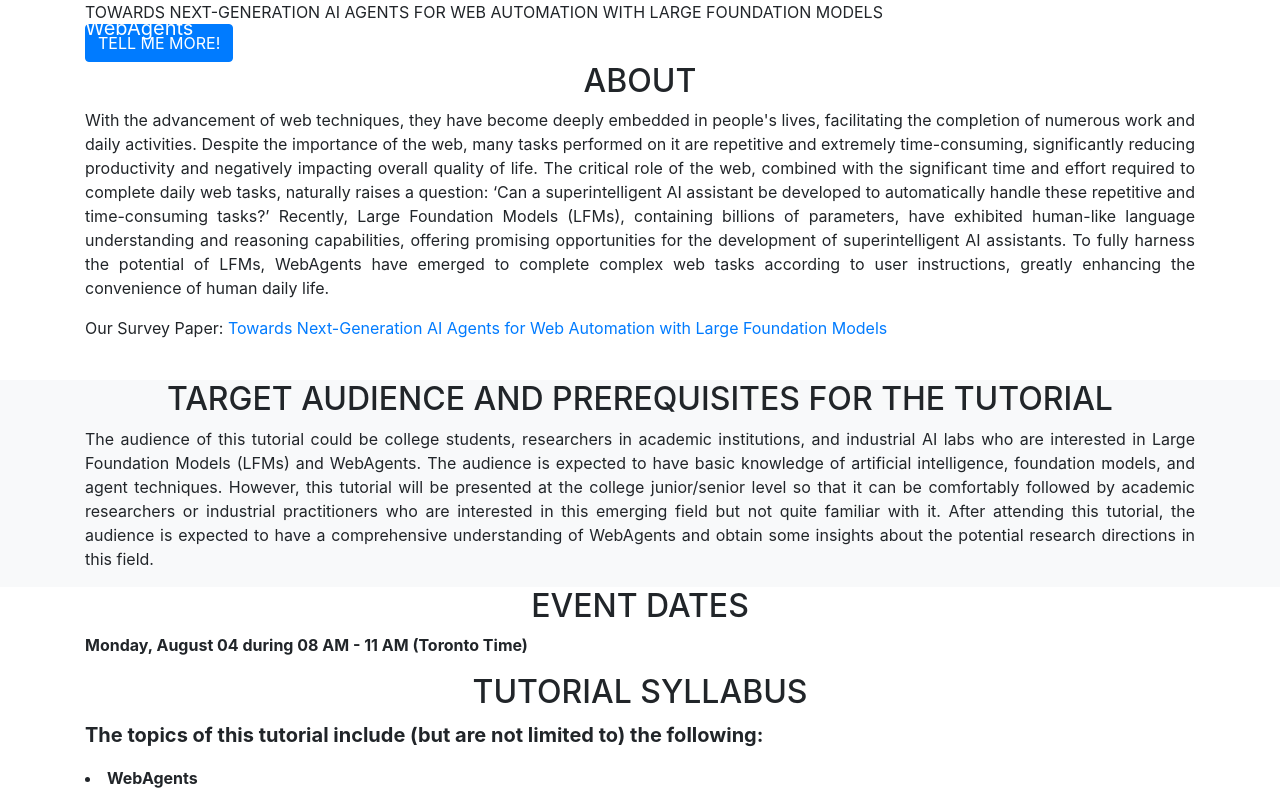
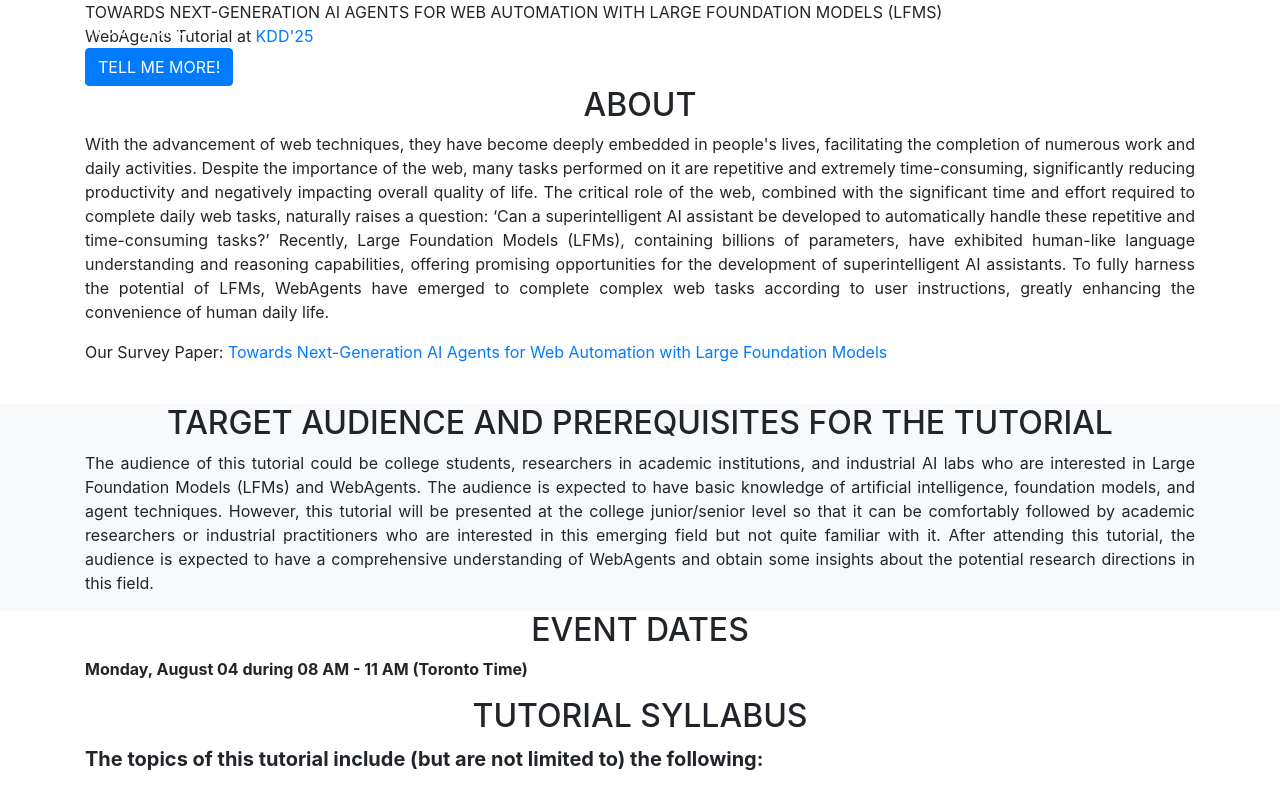
Before and after one commit to Biglemon-Ning/WebAgents, a website with bundled scripts: page index.html in a window 1280 px wide. Shown: the top 789 px of the page. Built offline with nearby package versions, Linux system fonts and the light colour scheme; files whose address does not match are found by name; a web font is replaced by a local one.

Commit message:
add tutorial link

```diff
--- a/index.html
+++ b/index.html
@@ -67,8 +67,8 @@
   <header class="masthead">
     <div class="container">
       <div class="intro-text">
-        <div class="intro-heading text-uppercase"> Towards Next-Generation AI Agents for Web Automation with Large Foundation Models </div>
-  <!-- <div class="intro-lead-in">WebAgents Tutorial at <a href="https://advanced-recommender-systems.github.io/RAG-Meets-LLMs/">KDD'25</a></div> -->
+        <div class="intro-heading text-uppercase"> Towards Next-Generation AI Agents for Web Automation with Large Foundation Models (LFMs) </div>
+  <div class="intro-lead-in">WebAgents Tutorial at <a href="https://biglemon-ning.github.io/WebAgents/">KDD'25</a></div>
          <!-- <div class="intro-lead-in">Proceedings are available <a href="http://ceur-ws.org/Vol-2635/">on-line</a>.</div> -->
         <a class="btn btn-primary btn-xl text-uppercase js-scroll-trigger" href="#home">Tell Me More!</a>
       </div>
```
